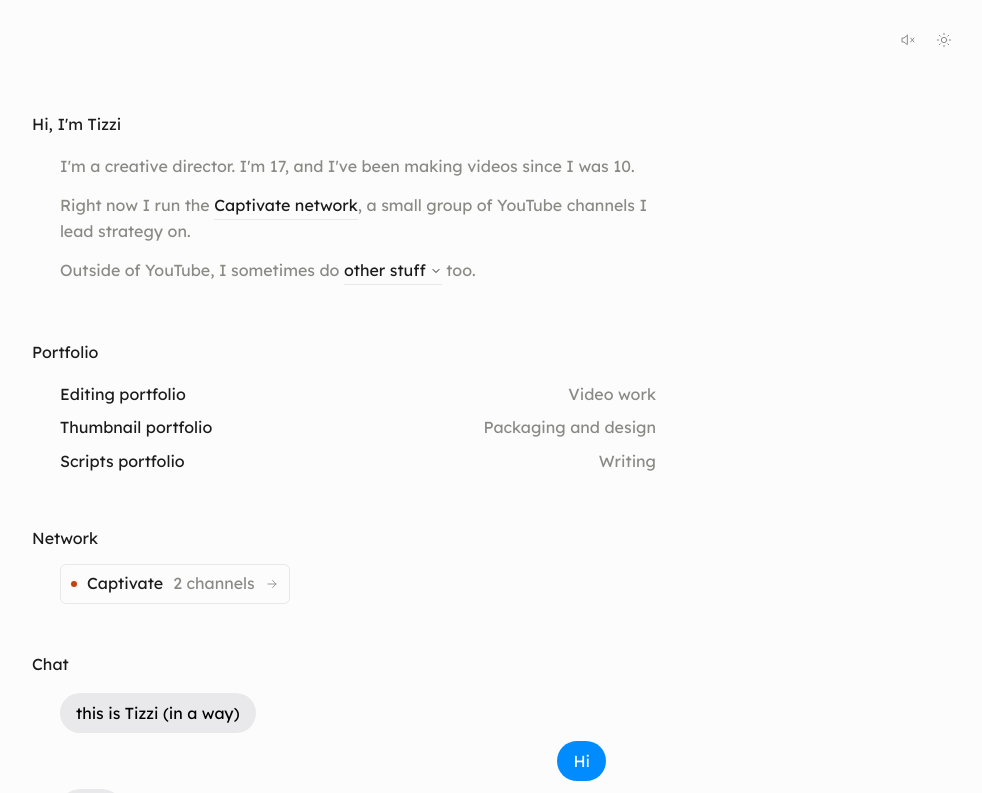
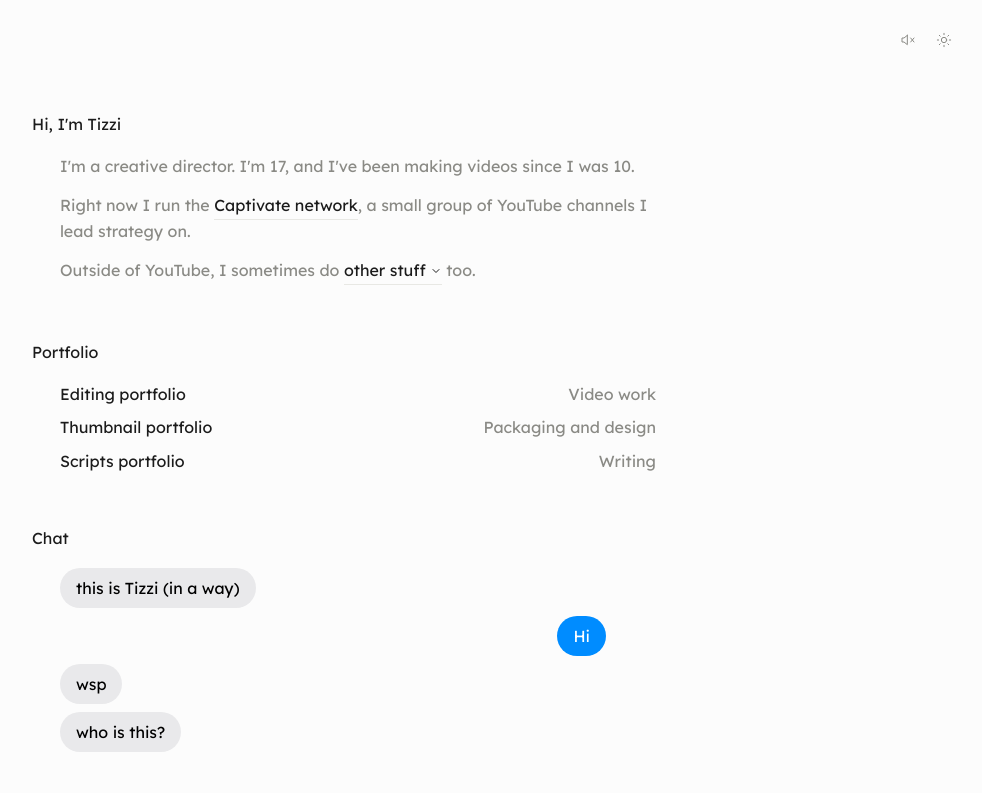
Before and after one commit to Tizzi01/Captivate-, a Next.js app: page / in a window 1280 px wide. Shown: the top 793 px of the page, without its empty margins (296-1278 px from the left). Built offline with nearby package versions, Linux system fonts and the light colour scheme.

Commit message:
Drop the Network section from the homepage
The chat takes its place. The network is still reachable from the bio, which
links 'Captivate network' straight to /network, so nothing is stranded.

Fade-in delays close back up so the stagger does not leave a hole where the
section used to be.

```diff
--- a/src/app/page.tsx
+++ b/src/app/page.tsx
@@ -2,16 +2,7 @@ import { Chat } from "@/components/chat";
 import { FadeIn } from "@/components/fade-in";
 import { Intro } from "@/components/intro";
 import { LinkList } from "@/components/links";
-import { NetworkInvite } from "@/components/network-invite";
-import {
-  BRAND,
-  CAPTIVATE_URL,
-  bio,
-  channels,
-  links,
-  otherStuff,
-  person,
-} from "@/data/site";
+import { bio, links, otherStuff, person } from "@/data/site";
 
 /* The whole page is one narrow column with a hanging indent: section headings
  * sit at the left margin, their content is indented under them. Column width
@@ -39,19 +30,6 @@ export default function Home() {
 
       <section className="mt-12">
         <FadeIn delay={0.6}>
-          <h2 className="text-ink">Network</h2>
-        </FadeIn>
-        <div className="mt-3 pl-5 sm:pl-7">
-          <NetworkInvite
-            brand={BRAND}
-            channelCount={channels.length}
-            href={CAPTIVATE_URL}
-          />
-        </div>
-      </section>
-
-      <section className="mt-12">
-        <FadeIn delay={0.75}>
           <h2 className="text-ink">Chat</h2>
         </FadeIn>
         <div className="mt-3 pl-5 sm:pl-7">
@@ -59,7 +37,7 @@ export default function Home() {
         </div>
       </section>
 
-      <FadeIn delay={0.9}>
+      <FadeIn delay={0.75}>
         <footer className="mt-20 text-muted">
           <p>
             {person.name} · {new Date().getFullYear()}
```
